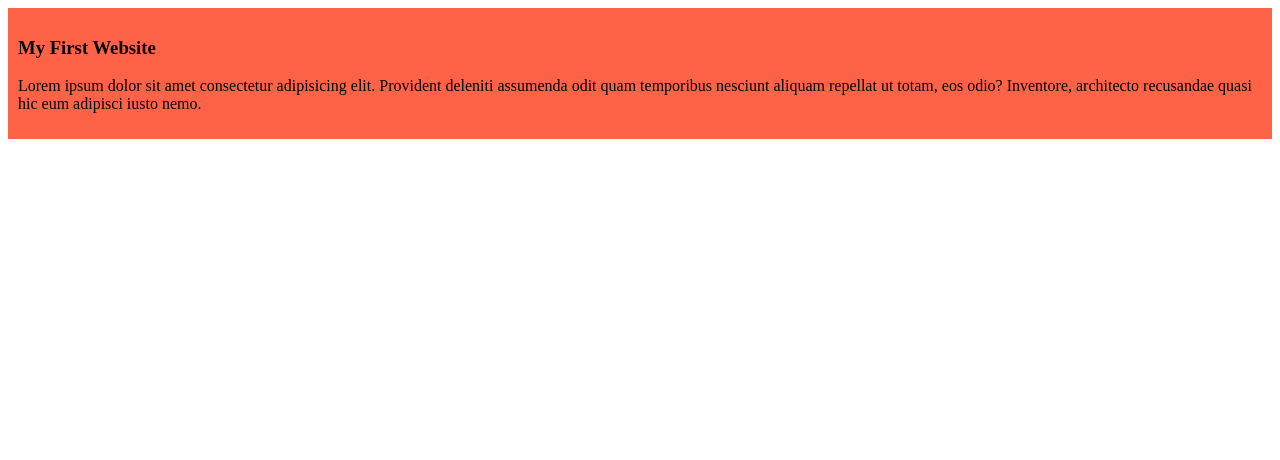
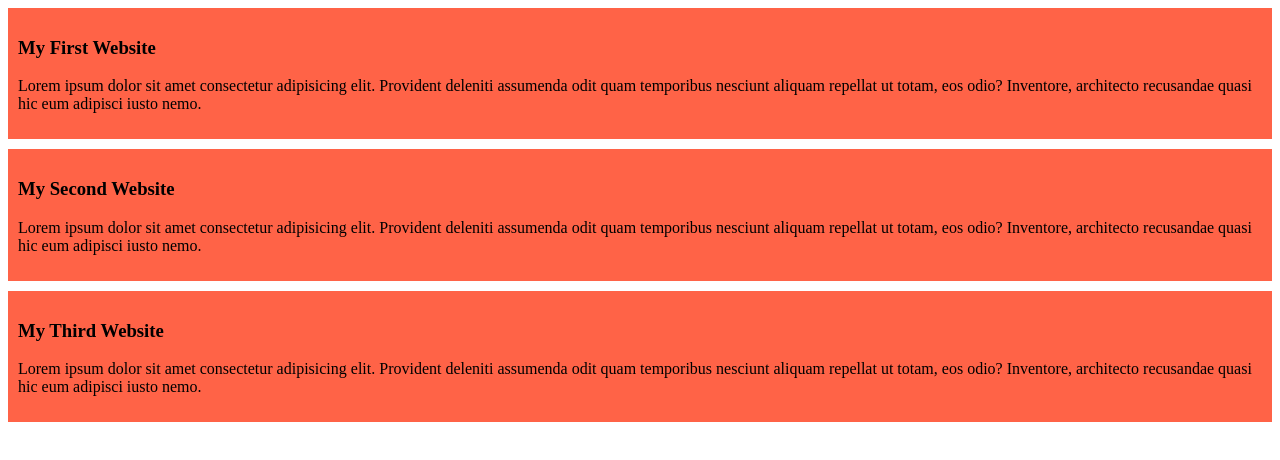
Before and after one commit to engrmizankhan/my-simple-website, a plain HTML site: page index.html in a window 1280 px wide. Drawn offline with Linux system fonts and the light colour scheme.

Commit message:
added the second and the third blog

```diff
--- a/index.html
+++ b/index.html
@@ -11,6 +11,14 @@
         <h3>My First Website</h3>
         <p>Lorem ipsum dolor sit amet consectetur adipisicing elit. Provident deleniti assumenda odit quam temporibus nesciunt aliquam repellat ut totam, eos odio? Inventore, architecto recusandae quasi hic eum adipisci iusto nemo.</p>
     </div>
+    <div>
+        <h3>My Second Website</h3>
+        <p>Lorem ipsum dolor sit amet consectetur adipisicing elit. Provident deleniti assumenda odit quam temporibus nesciunt aliquam repellat ut totam, eos odio? Inventore, architecto recusandae quasi hic eum adipisci iusto nemo.</p>
+    </div>
+    <div>
+        <h3>My Third Website</h3>
+        <p>Lorem ipsum dolor sit amet consectetur adipisicing elit. Provident deleniti assumenda odit quam temporibus nesciunt aliquam repellat ut totam, eos odio? Inventore, architecto recusandae quasi hic eum adipisci iusto nemo.</p>
+    </div>
 
 </body>
 </html>
--- a/styles/blog.css
+++ b/styles/blog.css
@@ -1,3 +1,4 @@
 div{ background-color: tomato;
     padding: 10px;
+    margin-bottom: 10px;
 }
```
